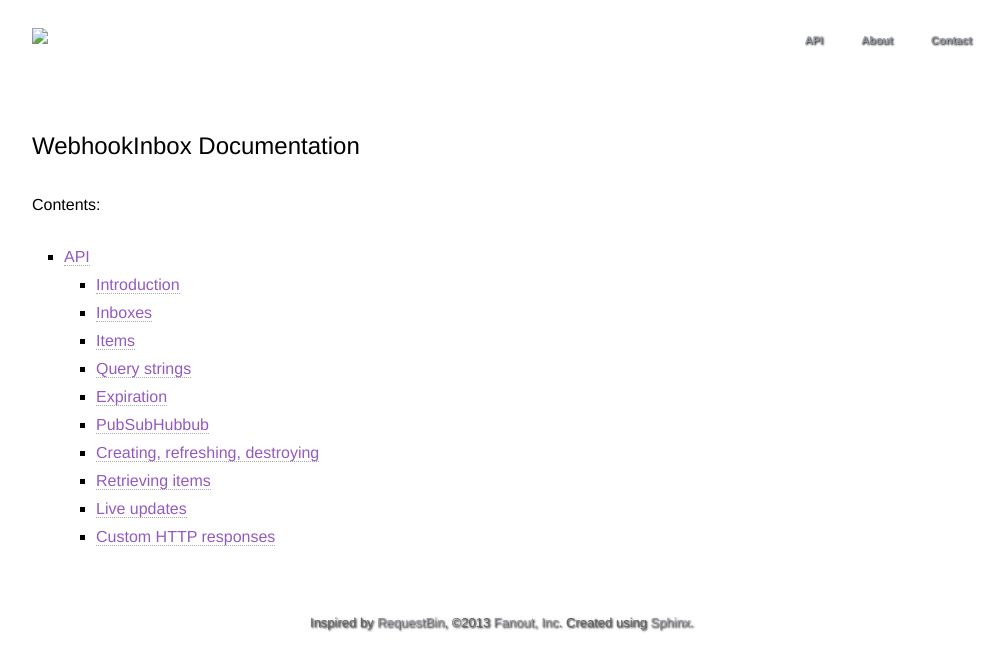
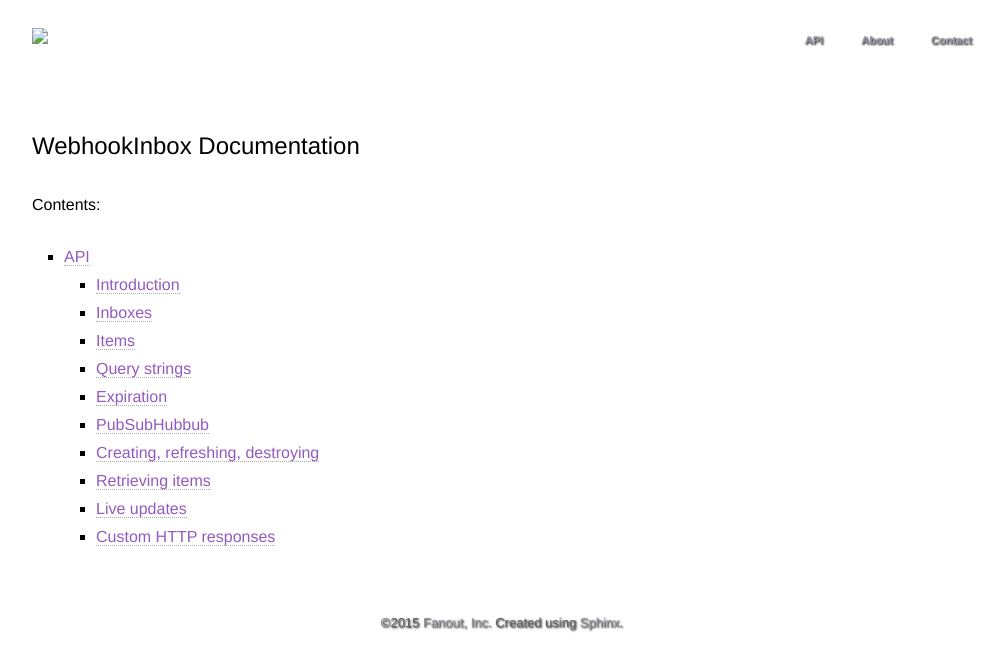
Before and after one commit to fanout/webhookinbox, a Sphinx documentation site: the page built from website/docs/index.rst, in a window 1280 px wide. Shown: the top 671 px of the page, without its empty margins (138-1143 px from the left). Built offline with Sphinx 7.4.7, drawn with Linux system fonts in a browser that asks for light colours.

Commit message:
update copyright on docs

```diff
--- a/website/docs/_themes/webhookinbox/layout.html
+++ b/website/docs/_themes/webhookinbox/layout.html
@@ -36,7 +36,7 @@
     <div class="footer container fixed-height realfooter">
         <div class="row">
             <div class="message">
-                Inspired by <a href="http://requestb.in/">RequestBin</a>, &copy;2013 <a href="http://fanout.io/">Fanout, Inc</a>.
+                &copy;2015 <a href="http://fanout.io/">Fanout, Inc</a>.
                 Created using <a href="http://sphinx-doc.org/">Sphinx</a>.
             </div>
         </div>
--- a/website/docs/conf.py
+++ b/website/docs/conf.py
@@ -38,7 +38,7 @@
 
 # General information about the project.
 project = u'WebhookInbox'
-copyright = u'2013 Fanout, Inc'
+copyright = u'2015 Fanout, Inc'
 
 # The version info for the project you're documenting, acts as replacement for
 # |version| and |release|, also used in various other places throughout the
```
